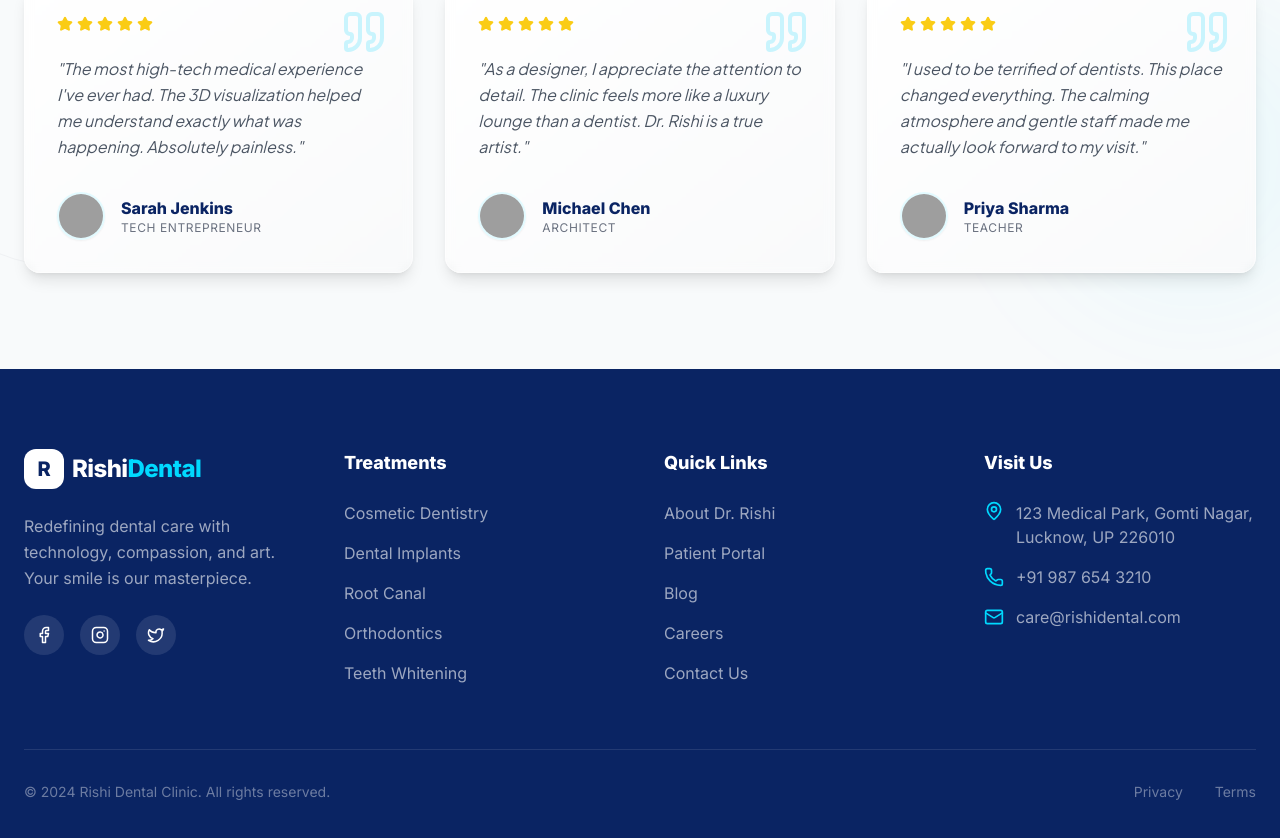
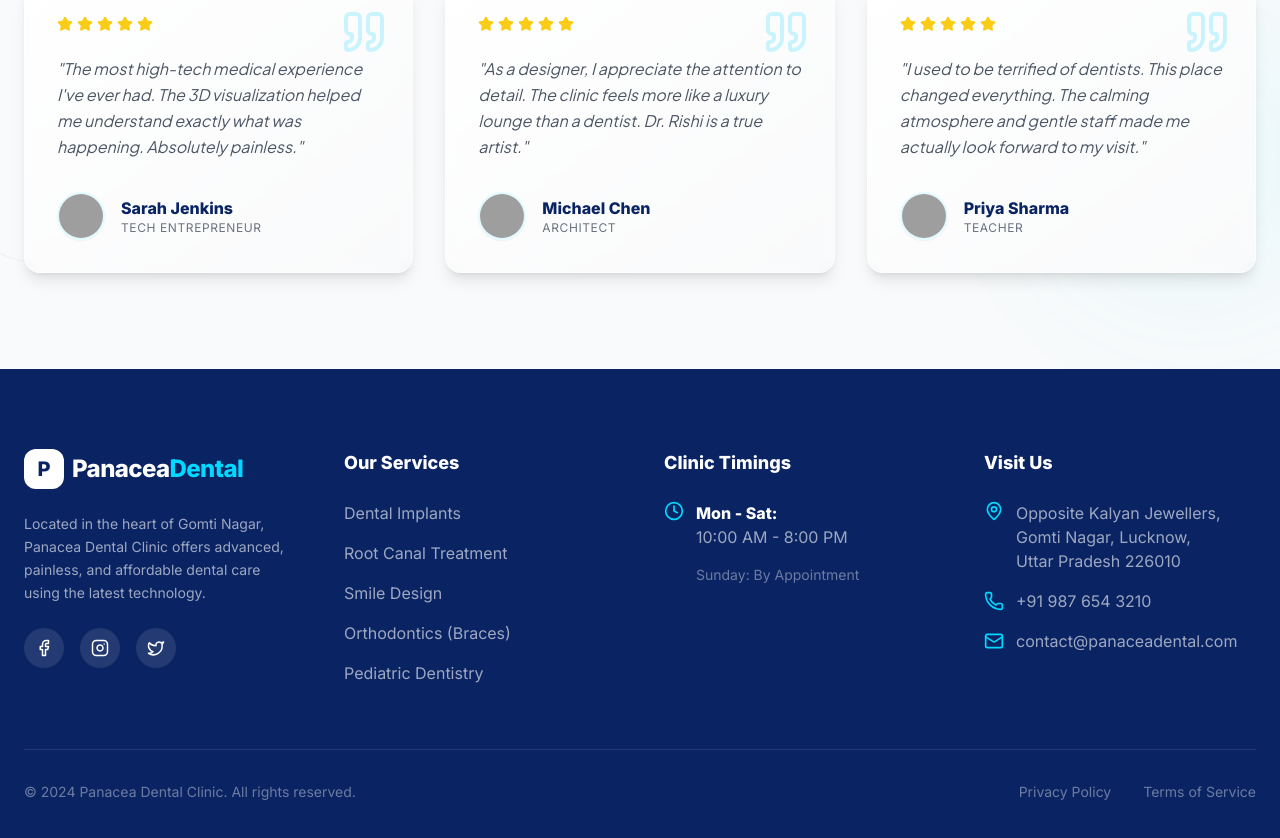
Before and after one commit to itsdhee130-pixel/Panacea-Dental-Clinic, a React (Vite) app in the folder rishi-dental-clinic---premium-experience/: page / in a window 1280 px wide. Shown: the part 3237-4075 px from the top of the page. Built offline with nearby package versions, Linux system fonts and the light colour scheme; grey boxes are pictures that could not be loaded; a web font is replaced by a local one.

Commit message:
Update Footer.tsx

```diff
--- a/rishi-dental-clinic---premium-experience/components/Footer.tsx
+++ b/rishi-dental-clinic---premium-experience/components/Footer.tsx
@@ -1,23 +1,23 @@
 import React from 'react';
-import { Facebook, Instagram, Twitter, MapPin, Mail, Phone } from 'lucide-react';
+import { Facebook, Instagram, Twitter, MapPin, Mail, Phone, Clock } from 'lucide-react';
 
 const Footer: React.FC = () => {
   return (
-    <footer className="bg-medical-dark text-white pt-20 pb-10">
+    <footer id="footer" className="bg-medical-dark text-white pt-20 pb-10">
       <div className="container mx-auto px-6">
         <div className="grid grid-cols-1 md:grid-cols-2 lg:grid-cols-4 gap-12 mb-16">
 
           <div className="space-y-6">
             <div className="flex items-center gap-2">
               <div className="w-10 h-10 bg-white rounded-xl flex items-center justify-center text-medical-dark font-bold text-xl">
-                R
+                P
               </div>
               <span className="font-display font-bold text-2xl tracking-tight">
-                Rishi<span className="text-medical-light">Dental</span>
+                Panacea<span className="text-medical-light">Dental</span>
               </span>
             </div>
-            <p className="text-white/60 leading-relaxed">
-              Redefining dental care with technology, compassion, and art. Your smile is our masterpiece.
+            <p className="text-white/60 leading-relaxed text-sm">
+              Located in the heart of Gomti Nagar, Panacea Dental Clinic offers advanced, painless, and affordable dental care using the latest technology.
             </p>
             <div className="flex gap-4">
               {[Facebook, Instagram, Twitter].map((Icon, i) => (
@@ -29,20 +29,27 @@ const Footer: React.FC = () => {
           </div>
 
           <div>
-            <h4 className="font-display font-bold text-lg mb-6">Treatments</h4>
+            <h4 className="font-display font-bold text-lg mb-6">Our Services</h4>
             <ul className="space-y-4 text-white/60">
-              {['Cosmetic Dentistry', 'Dental Implants', 'Root Canal', 'Orthodontics', 'Teeth Whitening'].map(item => (
+              {['Dental Implants', 'Root Canal Treatment', 'Smile Design', 'Orthodontics (Braces)', 'Pediatric Dentistry'].map(item => (
                 <li key={item}><a href="#" className="hover:text-medical-light transition-colors">{item}</a></li>
               ))}
             </ul>
           </div>
 
           <div>
-            <h4 className="font-display font-bold text-lg mb-6">Quick Links</h4>
+            <h4 className="font-display font-bold text-lg mb-6">Clinic Timings</h4>
             <ul className="space-y-4 text-white/60">
-              {['About Dr. Rishi', 'Patient Portal', 'Blog', 'Careers', 'Contact Us'].map(item => (
-                <li key={item}><a href="#" className="hover:text-medical-light transition-colors">{item}</a></li>
-              ))}
+              <li className="flex gap-3 items-start">
+                <Clock className="text-medical-light shrink-0" size={20} />
+                <span>
+                  <strong className="block text-white">Mon - Sat:</strong>
+                  10:00 AM - 8:00 PM
+                </span>
+              </li>
+              <li className="pl-8 text-white/40 text-sm">
+                Sunday: By Appointment
+              </li>
             </ul>
           </div>
 
@@ -51,7 +58,7 @@ const Footer: React.FC = () => {
             <ul className="space-y-4 text-white/60">
               <li className="flex gap-3 items-start">
                 <MapPin className="text-medical-light shrink-0" size={20} />
-                <span>123 Medical Park, Gomti Nagar,<br/>Lucknow, UP 226010</span>
+                <span>Opposite Kalyan Jewellers,<br/>Gomti Nagar, Lucknow,<br/>Uttar Pradesh 226010</span>
               </li>
               <li className="flex gap-3 items-center">
                 <Phone className="text-medical-light shrink-0" size={20} />
@@ -59,7 +66,7 @@ const Footer: React.FC = () => {
               </li>
               <li className="flex gap-3 items-center">
                 <Mail className="text-medical-light shrink-0" size={20} />
-                <span>care@rishidental.com</span>
+                <span>contact@panaceadental.com</span>
               </li>
             </ul>
           </div>
@@ -67,10 +74,10 @@ const Footer: React.FC = () => {
         </div>
 
         <div className="border-t border-white/10 pt-8 flex flex-col md:flex-row justify-between items-center gap-4 text-white/40 text-sm">
-          <p>&copy; 2024 Rishi Dental Clinic. All rights reserved.</p>
+          <p>&copy; 2024 Panacea Dental Clinic. All rights reserved.</p>
           <div className="flex gap-8">
-            <a href="#" className="hover:text-white">Privacy</a>
-            <a href="#" className="hover:text-white">Terms</a>
+            <a href="#" className="hover:text-white">Privacy Policy</a>
+            <a href="#" className="hover:text-white">Terms of Service</a>
           </div>
         </div>
       </div>
```
